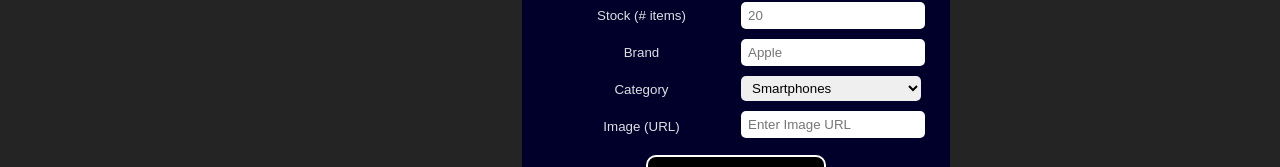
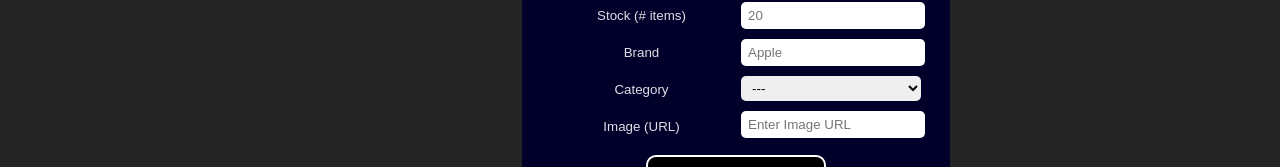
Before and after one commit to suastech/miniproject-reactApp, a React (Vite) app: page /addproduct in a window 1280 px wide. Shown: the part 372-539 px from the top of the page. Built offline with nearby package versions, Linux system fonts and the light colour scheme.

Commit message:
fix empty category submissiom and adjust component names

```diff
--- a/src/App.jsx
+++ b/src/App.jsx
@@ -5,9 +5,9 @@ import './App.css'
 import ProductList from './components/ProductList.jsx';
 import AddProduct from './components/AddProduct.jsx';
 import EditProduct from './components/EditProduct.jsx';
-import Navbar from './components/NavbarX.jsx'
-import Sidebar from './components/SidebarX.jsx'
-import Footer from './components/FooterX.jsx'
+import Navbar from './components/Navbar.jsx'
+import Sidebar from './components/Sidebar.jsx'
+import Footer from './components/Footer.jsx'
 import ProductDetailView from './components/ProductDetailView.jsx'
 import About from './components/About.jsx';
 import NotFound from './components/NotFound.jsx';
--- a/src/components/AddProduct.jsx
+++ b/src/components/AddProduct.jsx
@@ -10,6 +10,7 @@ function AddProduct(props){
     const handleChange = (e) => {
         const newObject = {...newItem};
         newObject[e.target.name] = e.target.value;
+        console.log(e)
         setNewItem(newObject)
     }
 
@@ -38,8 +39,6 @@ function AddProduct(props){
     }
 
 
-    // addItem()
-
     return (
         <div className="add-product">
             <form onSubmit={handleSubmit} className="edit-form">
@@ -64,7 +63,8 @@ function AddProduct(props){
               <input name="rating" type="number" id="rating" min="1" max="5" step=".01" onChange={handleChange} placeholder="4.5" required/>
               <input name="stock" type="number" id="stock" min="0" step="1" onChange={handleChange} placeholder="20" required/>
               <input name="brand" type="text" id="brand" onChange={handleChange} placeholder="Apple" required/>
-              <select name="category" id="category" onChange={handleChange} required>
+              <select name="category" id="category" defaultValue="" onChange={handleChange} required>
+                <option value="" disabled>---</option>
                 <option value="smartphones">Smartphones</option>
                 <option value="laptops">Laptops</option>
               </select>
--- a/src/components/NotFound.jsx
+++ b/src/components/NotFound.jsx
@@ -1,5 +1,3 @@
-
-
 export default function NotFound() {
 
 return (
@@ -8,5 +6,4 @@ return (
     <h1>Page not found</h1>
   </section>
 )
-
 }
```
Also changed, not shown: src/components/EditProduct.jsx (+0 -24 lines), src/components/Footer.jsx (renamed from src/components/FooterX.jsx), src/components/Navbar.jsx (renamed from src/components/NavbarX.jsx), src/components/Sidebar.jsx (renamed from src/components/SidebarX.jsx).
